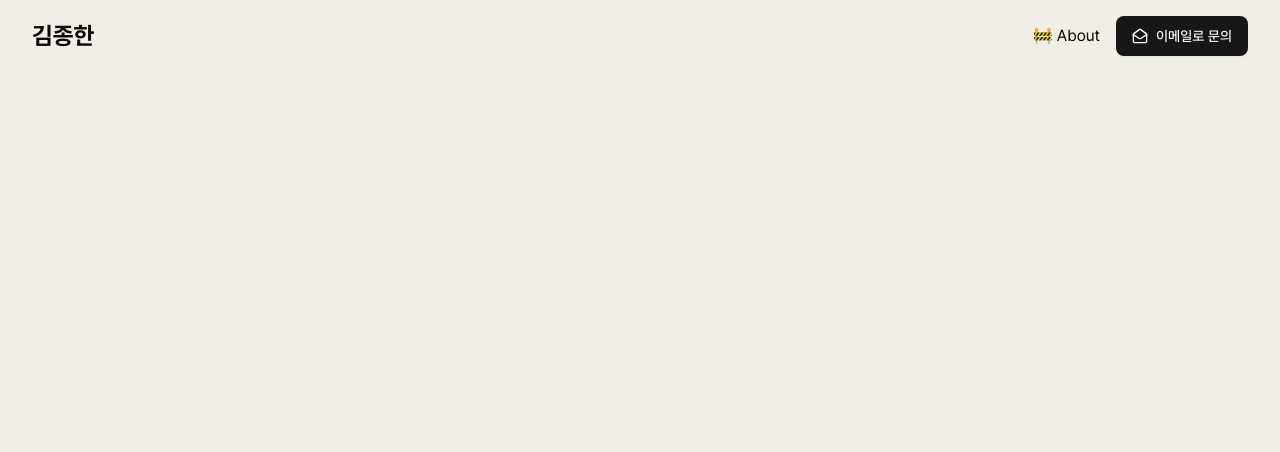
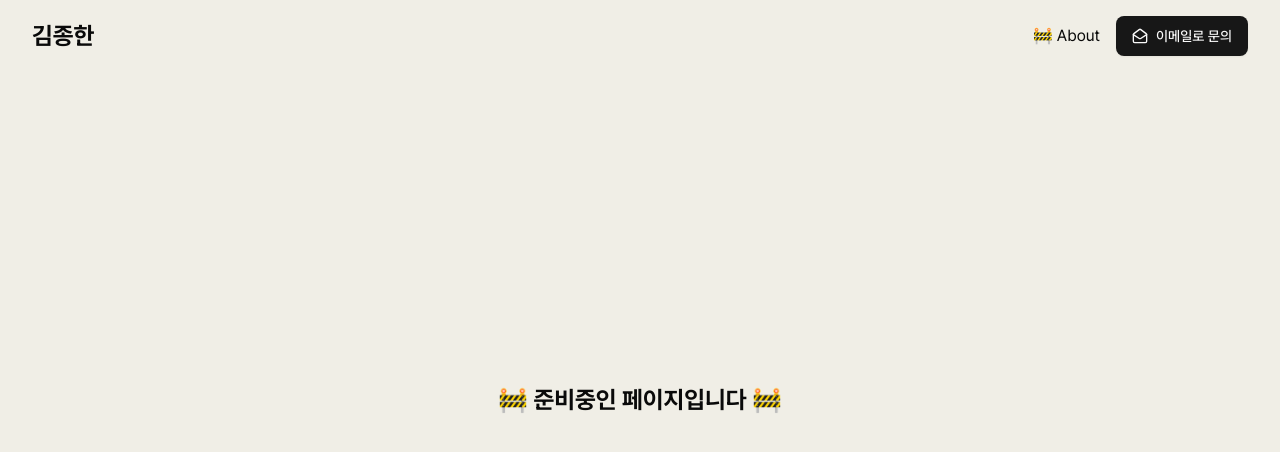
Before and after one commit to jong-k/public-home, a Next.js app: page /about in a window 1280 px wide. Shown: the top 452 px of the page. Built offline with nearby package versions, Linux system fonts and the light colour scheme.

Commit message:
feat: 준비중인 페이지 컴포넌트 추가

```diff
--- /dev/null
+++ b/src/app/about/layout.tsx
@@ -0,0 +1,6 @@
+import PageWrapper from "@/components/common/PageWrapper";
+import { cn } from "@/lib/utils";
+
+export default function AboutLayout({ children }: { children: React.ReactNode }) {
+  return <PageWrapper className={cn("max-w-page", "mx-auto")}>{children}</PageWrapper>;
+}
--- a/src/app/about/page.tsx
+++ b/src/app/about/page.tsx
@@ -1,3 +1,5 @@
+import TempPage from "@/components/common/TempPage";
+
 export default function About() {
-  return <div>about page</div>;
+  return <TempPage />;
 }
--- /dev/null
+++ b/src/components/common/TempPage.tsx
@@ -0,0 +1,20 @@
+import { cn } from "@/lib/utils";
+
+export default function TempPage() {
+  return (
+    <div
+      className={cn(
+        "flex",
+        "flex-col",
+        "items-center",
+        "justify-center",
+        "h-screen",
+        "text-2xl",
+        "font-bold",
+        "translate-y-[-80px]",
+      )}
+    >
+      🚧 준비중인 페이지입니다 🚧
+    </div>
+  );
+}
```
